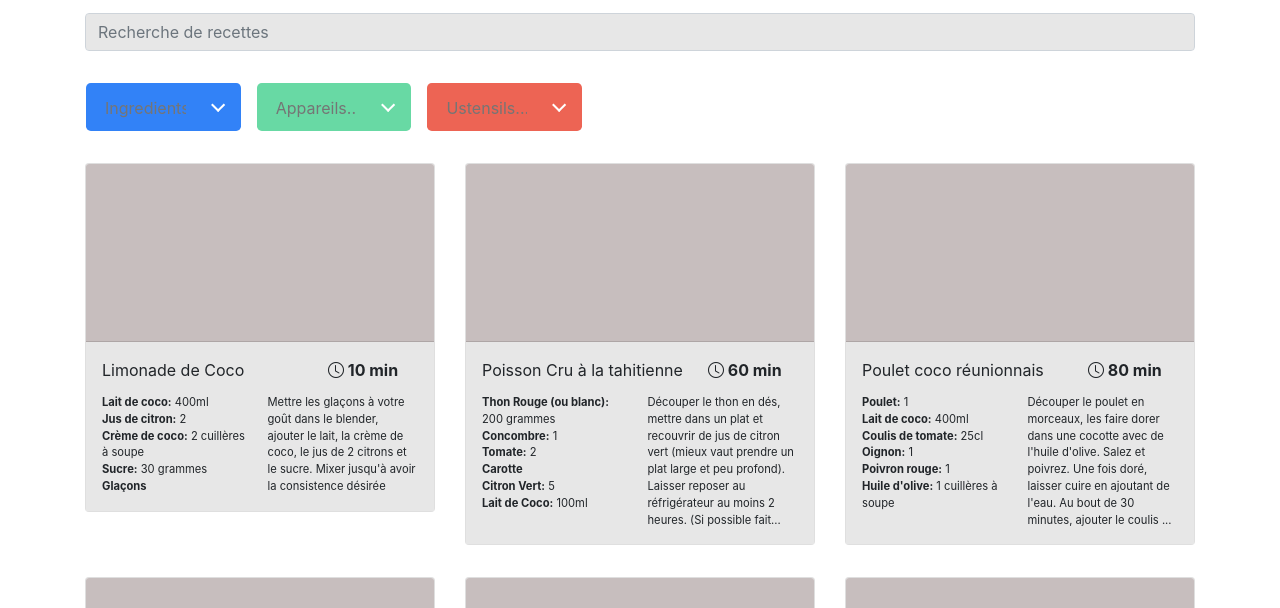
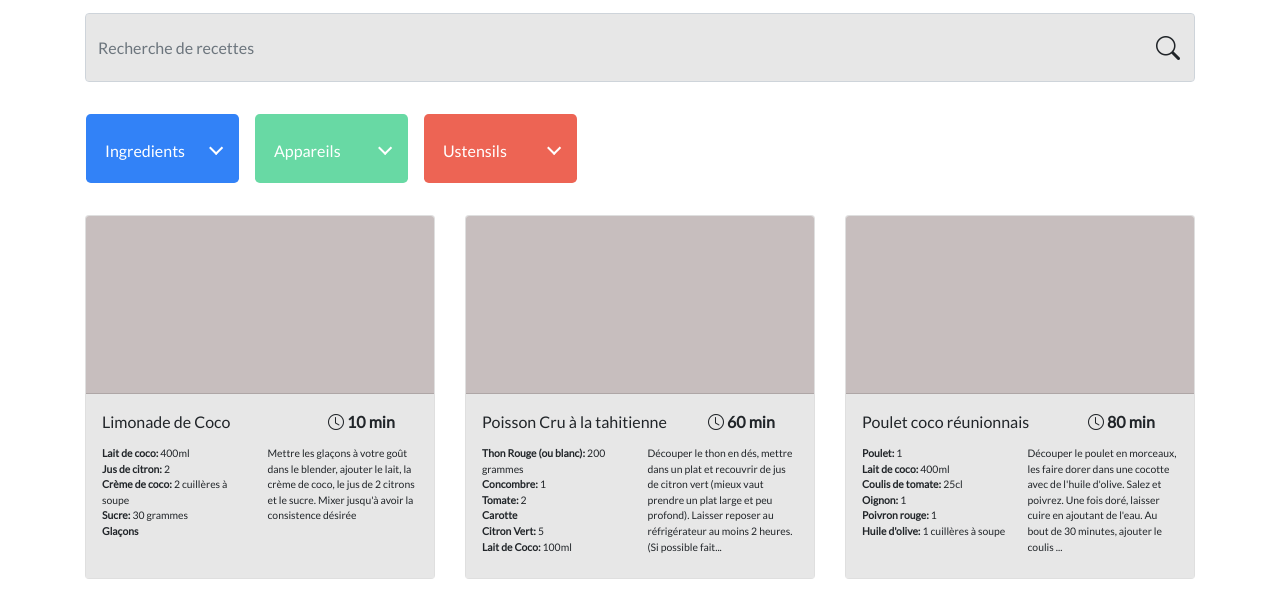
Before and after one commit to GregSR-GitHub/LesPetitsPlats, a plain HTML site: page index.html in a window 1280 px wide. Shown: the part 112-720 px from the top of the page. Drawn offline with nearby package versions, Linux system fonts and the light colour scheme.

Commit message:
style modifications

```diff
--- a/css/style.css
+++ b/css/style.css
@@ -1,3 +1,6 @@
+body{
+    font-family:  'Lato', sans-serif;
+}
 
 .bg-gray{
     background-color: #E7E7E7;
@@ -23,10 +26,29 @@
     color: white;
 }
 
+.search-form{
+    position: relative;
+}
+.form-control{
+    height: 69px;
+}
+
+.search-icon{
+    position: absolute;
+    display: block;
+    right: 30px;
+    font-size: 1.5rem;
+}
+
 .text-control{
     border: 0;
     width: 100px;
     font-size: 1rem;
+}
+
+.text-control::placeholder{
+    color: white;
+    opacity: 1;
 }
 
 .text-control:focus{
@@ -34,8 +56,21 @@
     outline: none;
 }
 
+.btn-lg{
+    height: 69px;
+}
+
+.card{
+    min-height: 364px;
+}
+
+
 .card-recipe{
-    font-size: 0.7rem;
+    font-size: 0.65rem;
+}
+
+.recipe-time{
+    min-width:90px
 }
 
 .img-recipe{
--- a/index.html
+++ b/index.html
@@ -9,6 +9,7 @@
     <!-- Bootstrap CSS -->
     <link rel="stylesheet" href="https://stackpath.bootstrapcdn.com/bootstrap/4.4.1/css/bootstrap.min.css" integrity="sha384-Vkoo8x4CGsO3+Hhxv8T/Q5PaXtkKtu6ug5TOeNV6gBiFeWPGFN9MuhOf23Q9Ifjh" crossorigin="anonymous">
     <link rel="stylesheet" href="https://cdn.jsdelivr.net/npm/bootstrap-icons@1.8.3/font/bootstrap-icons.css">
+    <link href="https://fonts.googleapis.com/css2?family=Lato&display=swap" rel="stylesheet">
     <link rel="stylesheet" href="./css/style.css">
 
     <title>Les petits plats</title>
@@ -23,9 +24,9 @@
             </div>
         </header>
         <nav class="row">
-            <form class="form-inline col-12">
+            <form class="form-inline col-12 search-form">
                 <input class="form-control col-12 bg-gray" type="search"  id="main_search" placeholder="Recherche de recettes" aria-label="Search">
-
+                <span class="search-icon bi bi-search"></span>
             </form>
         </nav>
         <div class="row mt-3">
@@ -36,7 +37,7 @@
         <div class="row p-2">
             <div class=" dropdown dropdown-ingredients">
                 <button class="btn btn-lg bg-ingredients dropdown-toggle m-2" type="button" data-toggle="dropdown" id="ingredients-btn" aria-haspopup="true" aria-expanded="false">
-                        <input class="bg-ingredients text-control" type="search" id="ingredients_search" placeholder="Ingredients..." aria-label="Search">
+                        <input class="bg-ingredients text-control" type="search" id="ingredients_search" placeholder="Ingredients" aria-label="Search">
                 </button>
                 <div class="dropdown-menu bg-ingredients dropdown-multi"  id="ingredients_list" aria-labelledby="ingredients-btn">
 
@@ -44,7 +45,7 @@
             </div>
             <div class="dropdown">
                 <button class="btn btn-lg bg-appliances dropdown-toggle m-2" type="button" data-toggle="dropdown" id="appliances-btn" aria-haspopup="true" aria-expanded="false">
-                    <input class="bg-appliances text-control" type="search"  id="appliances_search" placeholder="Appareils..." aria-label="Search">
+                    <input class="bg-appliances text-control" type="search"  id="appliances_search" placeholder="Appareils" aria-label="Search">
                 </button>
                 <div class="dropdown-menu bg-appliances dropdown-multi"  id="appliances_list" aria-labelledby="appliances-btn">
 
@@ -52,7 +53,7 @@
             </div>
             <div class="dropdown">
                 <button class="btn  btn-lg bg-ustensils dropdown-toggle m-2" type="button" data-toggle="dropdown" id="ustensils-btn" aria-haspopup="true" aria-expanded="false">
-                    <input class="bg-ustensils text-control" type="search" id="ustensils_search" placeholder="Ustensils..." aria-label="Search">
+                    <input class="bg-ustensils text-control" type="search" id="ustensils_search" placeholder="Ustensils" aria-label="Search">
                 </button>
                 <div class="dropdown-menu dropdown-menu-right bg-ustensils  dropdown-multi"  id="ustensils_list" aria-labelledby="ustensils-btn">
 
--- a/scripts/templates/lists.js
+++ b/scripts/templates/lists.js
@@ -12,7 +12,7 @@ function initIngredientsList(ingredients){
     ingredients.forEach((ingredientData) =>{
         let newIngredient = ingredientData.ingredient
         newIngredient = newIngredient.toLowerCase()
-       if(!allIngredients.includes(newIngredient)){
+        if(!allIngredients.includes(newIngredient)){
         allIngredients.push(newIngredient)
        }
     })
@@ -22,7 +22,7 @@ function initUstensilsList(ustensils){
 
     ustensils.forEach((ustensil) =>{
         let newUstensil = ustensil.toLowerCase()
-       if(!allUstensils.includes(newUstensil)){
+        if(!allUstensils.includes(newUstensil)){
         allUstensils.push(newUstensil)
        }
     })
--- a/scripts/templates/recipeCard.js
+++ b/scripts/templates/recipeCard.js
@@ -7,7 +7,7 @@ class RecipeCard{
         const wrapper = document.createElement('div')
         wrapper.classList.add('card-wrapper', 'col-md-6', 'col-lg-4', 'my-3')
         let ingredientList = ''
-         this._recipe.ingredients.forEach((ingredient) => {
+        this._recipe.ingredients.forEach((ingredient) => {
             const ingredientData = new Ingredient(ingredient);
             ingredientList = ingredientList + `<li><span class="font-weight-bold">${ingredientData.name}</span> ${ingredientData.quantity} </li>`
          })
@@ -16,7 +16,7 @@ class RecipeCard{
                     <div class="card-header img-recipe"></div>
                     <div class="card-body bg-gray px-3 pt-3 pb-0">
                         <p class="card-title d-flex justify-content-between"><span class="d-inline-block">${this._recipe.name}</span>
-                        <span class="font-weight-bold d-inline-block" style="min-width:90px"><i class="bi bi-clock"></i> ${this._recipe.time} min</span></p>
+                        <span class="font-weight-bold d-inline-block recipe-time"><i class="bi bi-clock"></i> ${this._recipe.time} min</span></p>
                         <div class="row card-recipe">
                             <ul class="col list-unstyled">${ingredientList}</ul>
                             <p class="col pl-0">${this._recipe.descriptionPreview}</p>
@@ -32,8 +32,7 @@ function noRecipe() {
     const wrapper = document.createElement('div')
     wrapper.classList.add('norecipes', 'col-12')
 
-    const norecipeCard =`<p class="bg-gray px-3 pt-3 pb-0">« Aucune recette ne correspond à votre critère... vous pouvez
-    chercher « tarte aux pommes », « poisson », etc.</p>`
+    const norecipeCard =`<p class="bg-gray p-3">« Aucune recette ne correspond à votre critère... vous pouvez chercher « tarte aux pommes », « poisson », etc.</p>`
     wrapper.innerHTML = norecipeCard
     return wrapper
 }
```
